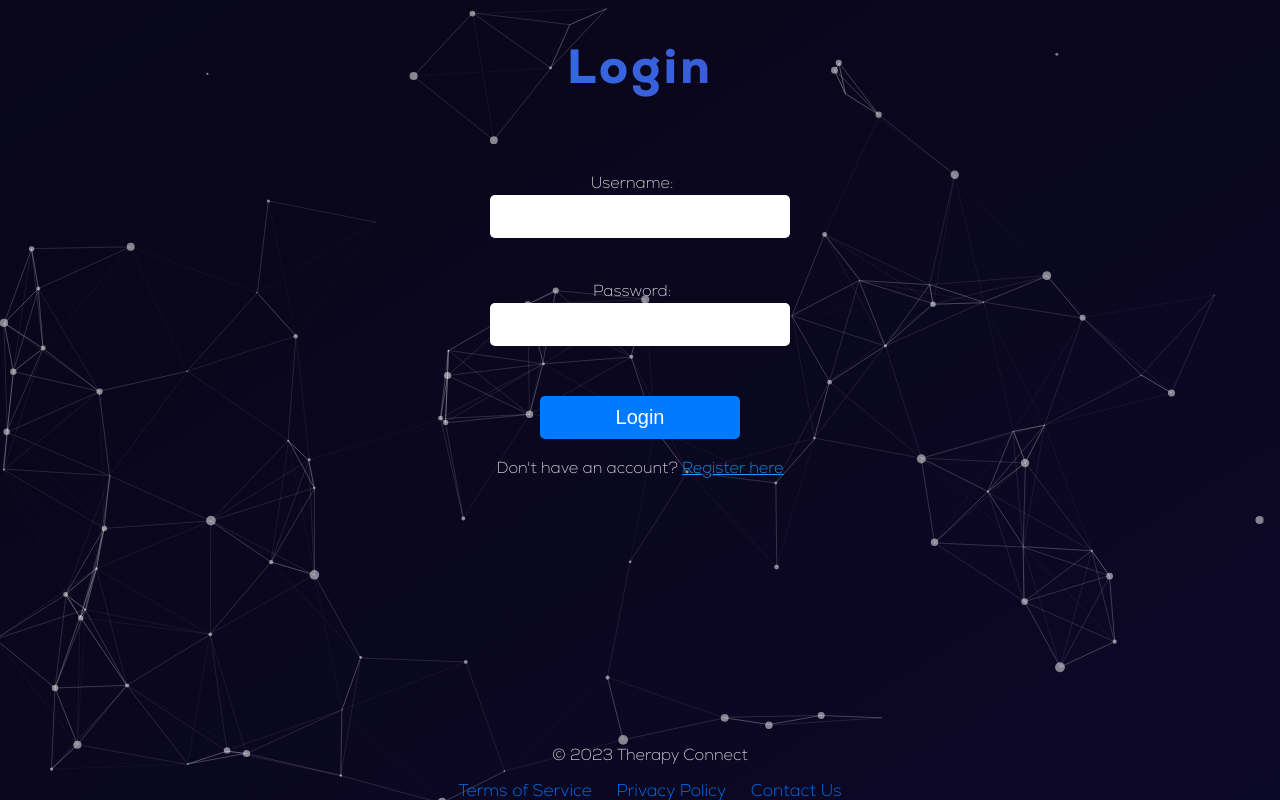
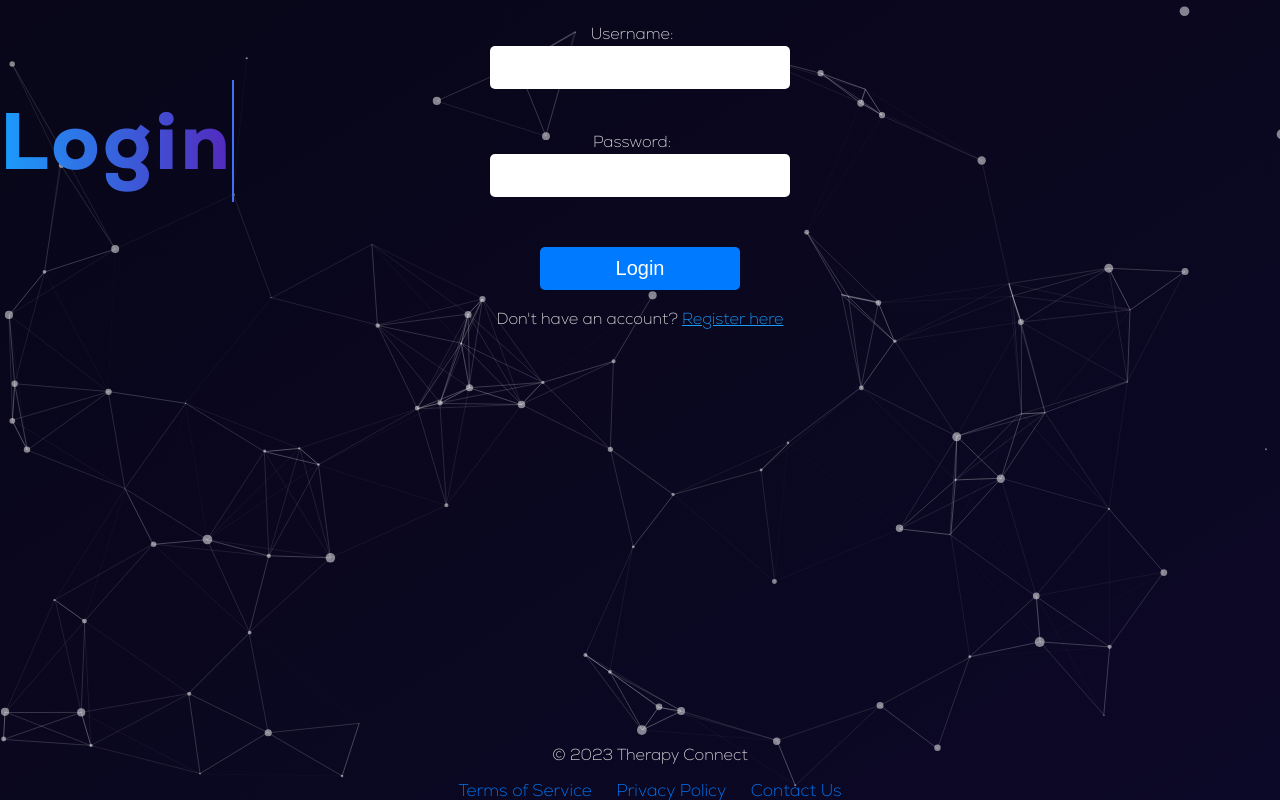
Before and after one commit to ProtonDev-sys/Therapy-Connect, a Flask app: page /login in a window 1280 px wide. Run offline with Flask 2, Linux system fonts and the light colour scheme.

Commit message:
dev update, broken. added anims for login

```diff
--- a/Source Code/static/css/login.css
+++ b/Source Code/static/css/login.css
@@ -7,12 +7,16 @@
   height: 100vh;
 }
 
-
 .header {
-    top: 15rem;
+  position: fixed;
+  top: 5rem;
+  width: 100%;
+  display: flex;
+  justify-content: center;
+  align-self: center;
 }
 
-  .header h1 {
+.titleText {
   pointer-events: none;
   background-image: linear-gradient(to left, #5428bd, #1B9CFC);
   -webkit-text-fill-color: transparent;
@@ -20,7 +24,36 @@
   -webkit-background-clip: text;
   font-family: Nexa;
   letter-spacing: 0.2rem;
-    z-index: 1;
+  font-size: 5rem;
+  text-align: center;
+}
+
+
+.titleText {
+  content: "";
+  position: absolute;
+  top: 0;
+  left: 0;
+  background-color: #010718;
+  border-right: 2px solid #4070F4;
+  animation-name: animate;
+  animation-duration: 8s;
+  animation-iteration-count: infinite;
+  align-items: center;
+  max-width: 14.5rem;
+}
+
+@keyframes animate {
+  0% {
+    width: calc(100% + 4px);
+  }
+  40% {
+    width: 0%;
+
+  }
+  100% {
+    width: calc(100% + 4px);
+  }
 }
 
 #particles-js {
--- a/Source Code/static/css/singup.css
+++ b/Source Code/static/css/singup.css
@@ -14,7 +14,7 @@
 
 .header h1 {
   background-image: linear-gradient(to left, #5428bd, #1B9CFC);
-  -webkit-text-fill-color: transparent;+
+  -webkit-text-fill-color: transparent;
   background-clip: text;
   -webkit-background-clip: text;
   font-family: Nexa;
--- a/Source Code/static/js/form-background.js
+++ b/Source Code/static/js/form-background.js
@@ -1,15 +1,3 @@
-/* -----------------------------------------------
-/* How to use? : Check the GitHub README
-/* ----------------------------------------------- */
-
-/* To load a config file (particles.json) you need to host this demo (MAMP/WAMP/local)... */
-/*
-particlesJS.load('particles-js', 'particles.json', function() {
-  console.log('particles.js loaded - callback');
-});
-*/
-
-/* Otherwise just put the config content (json): */
 
 particlesJS('particles-js',
 
@@ -75,7 +63,7 @@
         "straight": false,
         "out_mode": "out",
         "attract": {
-          "enable": false,
+          "enable": true,
           "rotateX": 600,
           "rotateY": 1200
         }
@@ -85,14 +73,14 @@
       "detect_on": "canvas",
       "events": {
         "onhover": {
-          "enable": true,
+          "enable": false,
           "mode": "repulse"
         },
         "onclick": {
-          "enable": true,
+          "enable": false,
           "mode": "push"
         },
-        "resize": true
+        "resize": false
       },
       "modes": {
         "grab": {
--- a/Source Code/templates/login.html
+++ b/Source Code/templates/login.html
@@ -13,8 +13,9 @@
     <script type="text/javascript" src="{{ url_for('static', filename='js/particles.js') }}"> </script>
     <script type="text/javascript" src="{{ url_for('static', filename='js/form-background.js') }}"> </script>
     <div class="header">
-        <h1><a href = "/">Login</a></h1>
+        <span class ="titleText">Login</span>
     </div>
+
     <form id = "login-form">
       <label for="username">Username:</label>
       <input type="text" id="username" name="username"><br>
@@ -23,8 +24,9 @@
 
       <input type="submit" value="Login">
       <p>Don't have an account? <a href="/register">Register here</a></p>
+      <p id="login-error"></p>
     </form>
-    <p id="login-error"></p>
+
 
   <script>
     const loginForm = document.getElementById("login-form");
--- a/Source Code/website.py
+++ b/Source Code/website.py
@@ -65,8 +65,9 @@
         valid = account.set_session_token(session_token)
         if not valid:
             return redirect(url_for('Login'))
-
-        return render_template('index.html')
+        response = make_response(render_template('index.html'))
+        response.set_cookie('SESSION-TOKEN', valid)
+        return response
 
     def search(self) -> dict:
         query = request.args.get('search')
```
Also changed, not shown: database.db. Lines whose indentation alone changed are shown as unchanged.
